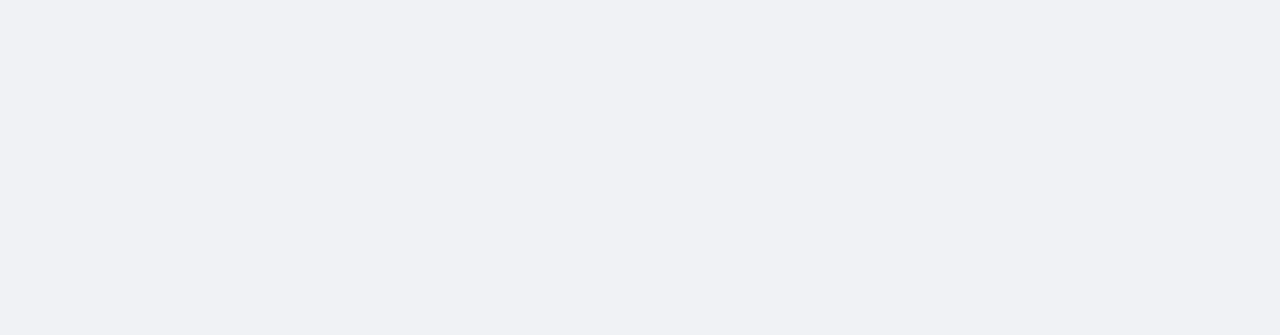
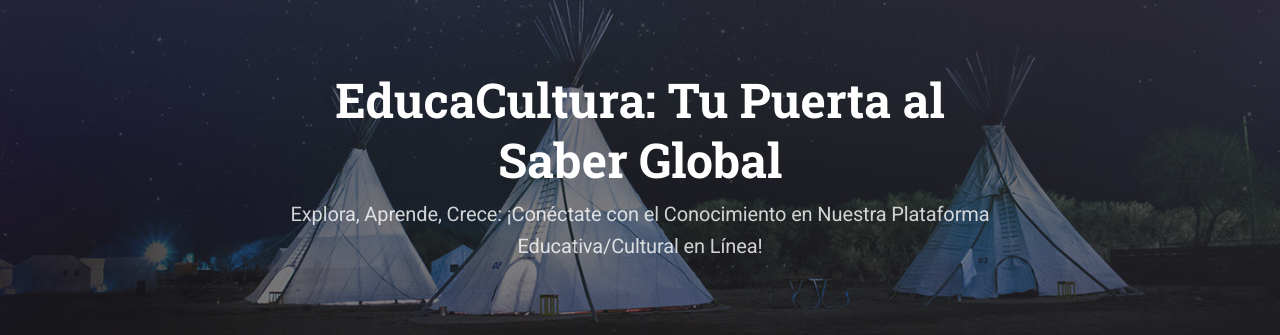
Before and after one commit to MarcosAlanya19/course-monday, a React (Create React App) app: page / in a window 1280 px wide. Before the commit this address had no page. Shown: the part 122-457 px from the top of the page. Built offline with nearby package versions, Linux system fonts and the light colour scheme.

Commit message:
feat: modify route base

```diff
--- a/src/App.js
+++ b/src/App.js
@@ -21,7 +21,7 @@
     <ThemeProvider theme={theme}>
       <CssBaseline />
       <Routes>
-        <Route path="/presentation" element={<AboutUs />} />
+        <Route path="/" element={<AboutUs />} />
       </Routes>
     </ThemeProvider>
   );
```
